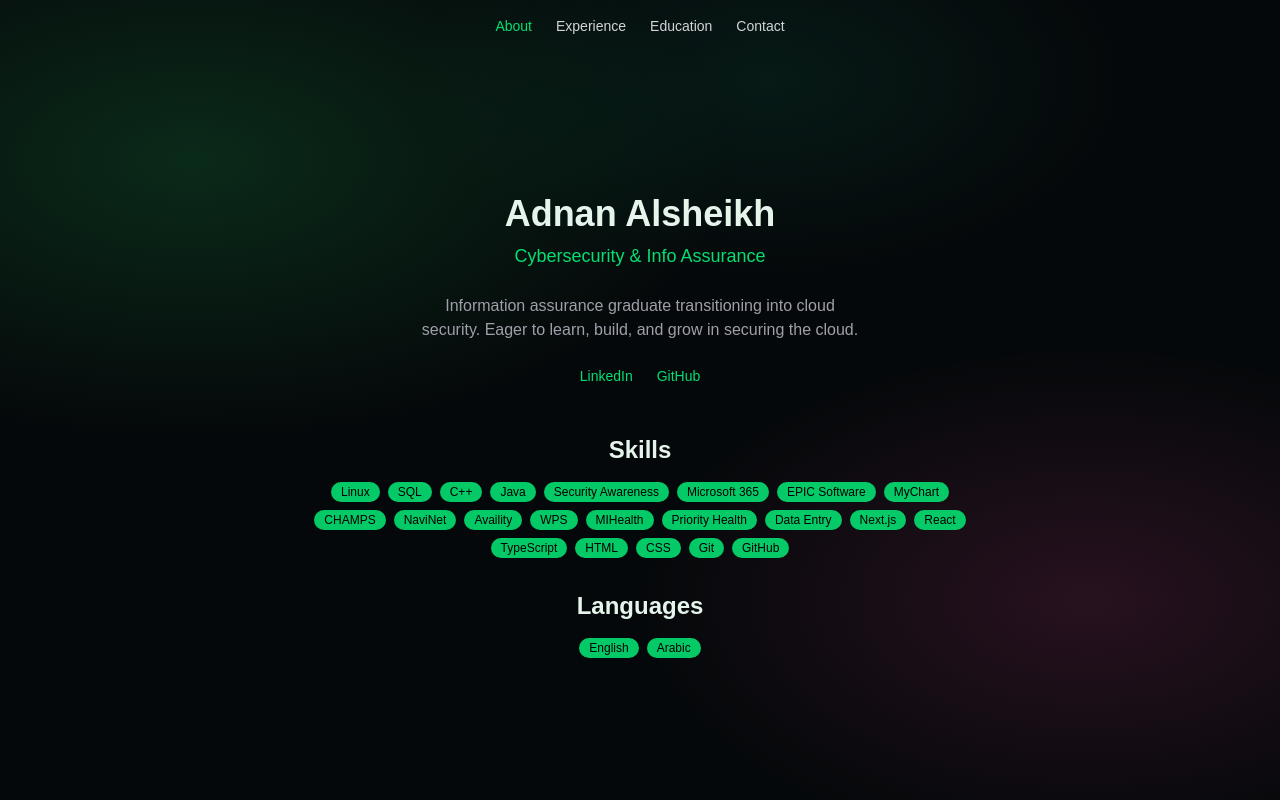
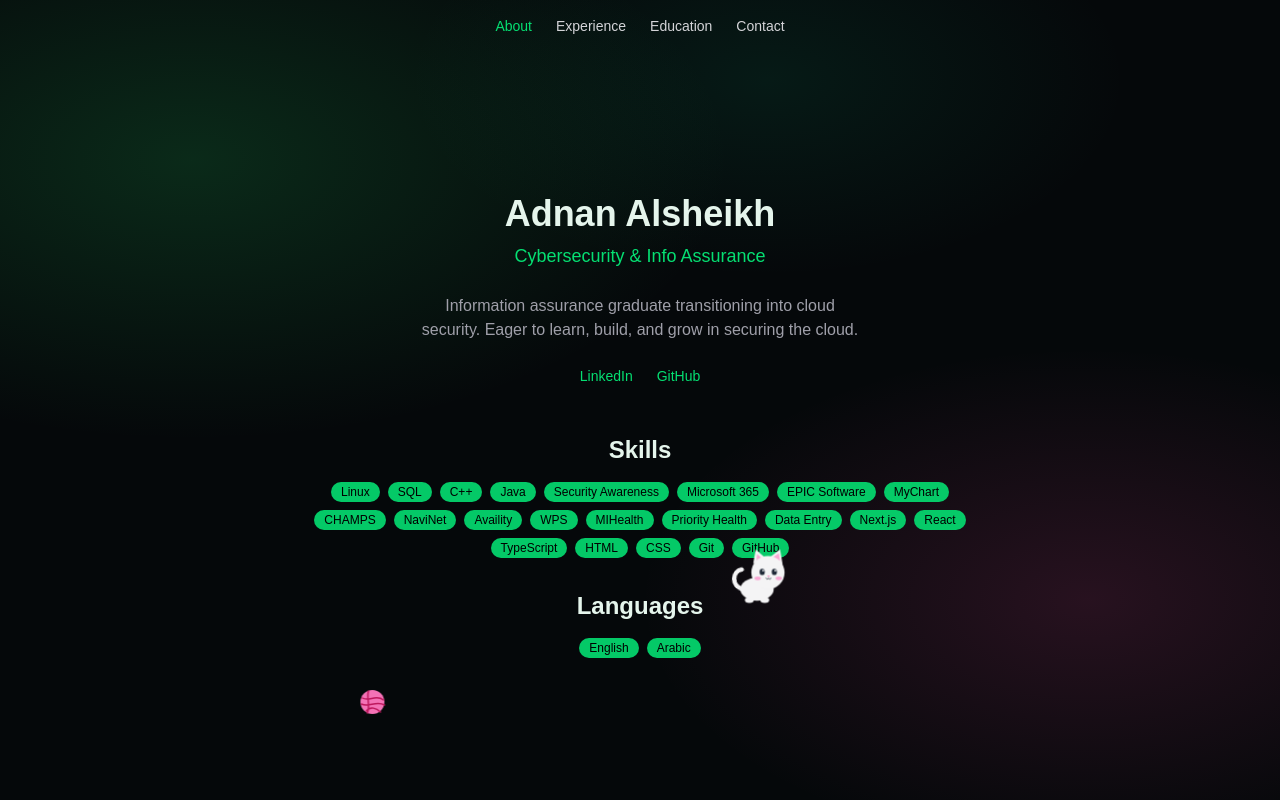
Before and after one commit to aalsheikh1/Portfolio, a Next.js app in the folder portfolio/: page / in a window 1280 px wide. Built offline with nearby package versions, Linux system fonts and the light colour scheme.

Commit message:
Added a cute cat to my about page

```diff
--- /dev/null
+++ b/portfolio/app/cat.tsx
@@ -0,0 +1,62 @@
+// Decorative cute white cat that wanders the screen, then finds a yarn ball
+// and plays with it. Animations live in globals.css (classes only, no inline
+// styles, so it works with the strict CSP).
+export function WalkingCat() {
+  return (
+    <div
+      aria-hidden="true"
+      className="pointer-events-none fixed inset-0 z-10 overflow-hidden"
+    >
+      <div className="cat-yarn absolute left-0 top-0 w-7">
+        <svg className="cat-yarn-spin" viewBox="0 0 28 28">
+          <circle cx="14" cy="14" r="12" fill="#f472b6" />
+          <path
+            d="M4 10 C 10 14, 18 6, 25 12 M3 16 C 10 20, 18 12, 26 17 M8 23 C 12 18, 18 20, 22 24 M10 3 C 8 10, 12 18, 9 25"
+            fill="none"
+            stroke="#be185d"
+            strokeWidth="1.5"
+            strokeLinecap="round"
+          />
+        </svg>
+      </div>
+      <div className="cat-path absolute left-0 top-0 w-16">
+        <div className="cat-face">
+          <div className="cat-bob">
+            <svg viewBox="0 0 100 90">
+              <path
+                className="cat-tail"
+                d="M24 64 C 4 62, 4 38, 18 34"
+                fill="none"
+                stroke="#f4f4f5"
+                strokeWidth="7"
+                strokeLinecap="round"
+              />
+              <ellipse cx="46" cy="64" rx="26" ry="18" fill="#f4f4f5" />
+              <ellipse cx="34" cy="81" rx="7" ry="4.5" fill="#f4f4f5" />
+              <ellipse cx="58" cy="81" rx="7" ry="4.5" fill="#f4f4f5" />
+              <polygon points="40,24 44,2 60,16" fill="#f4f4f5" />
+              <polygon points="66,14 82,2 86,26" fill="#f4f4f5" />
+              <polygon points="45,19 46,9 54,16" fill="#f9a8d4" />
+              <polygon points="71,14 80,8 82,20" fill="#f9a8d4" />
+              <circle cx="63" cy="38" r="26" fill="#f4f4f5" />
+              <ellipse cx="54" cy="37" rx="4" ry="5" fill="#1f2937" />
+              <ellipse cx="73" cy="37" rx="4" ry="5" fill="#1f2937" />
+              <circle cx="55.5" cy="35" r="1.5" fill="#ffffff" />
+              <circle cx="74.5" cy="35" r="1.5" fill="#ffffff" />
+              <ellipse cx="47" cy="47" rx="5" ry="3" fill="#f9a8d4" />
+              <ellipse cx="80" cy="47" rx="5" ry="3" fill="#f9a8d4" />
+              <polygon points="62,43 66,43 64,45.5" fill="#f472b6" />
+              <path
+                d="M60 47 q 2 3 4 0 q 2 3 4 0"
+                fill="none"
+                stroke="#1f2937"
+                strokeWidth="1.2"
+                strokeLinecap="round"
+              />
+            </svg>
+          </div>
+        </div>
+      </div>
+    </div>
+  );
+}
--- a/portfolio/app/globals.css
+++ b/portfolio/app/globals.css
@@ -22,3 +22,62 @@
   color: var(--foreground);
   font-family: Arial, Helvetica, sans-serif;
 }
+
+/* Cat + yarn scene (app/cat.tsx), one 25s loop:
+   wander the screen -> spot the yarn -> pounce -> bat it and chase it off. */
+@keyframes cat-path {
+  0% { transform: translate(-10vw, 82vh); }
+  16% { transform: translate(40vw, 82vh); }
+  28% { transform: translate(80vw, 50vh); }
+  40% { transform: translate(75vw, 8vh); }
+  52% { transform: translate(55vw, 25vh); }
+  62%, 67% { transform: translate(45vw, 82vh); }
+  68.5% { transform: translate(39vw, 70vh); }
+  70%, 74% { transform: translate(33vw, 82vh); }
+  78%, 82% { transform: translate(19vw, 82vh); }
+  86%, 90% { transform: translate(9vw, 82vh); }
+  100% { transform: translate(-12vw, 82vh); }
+}
+@keyframes cat-face {
+  0%, 27.9% { transform: scaleX(1); }
+  28%, 100% { transform: scaleX(-1); }
+}
+@keyframes cat-bob {
+  0%, 100% { transform: translateY(0); }
+  50% { transform: translateY(-3px); }
+}
+@keyframes cat-tail {
+  0%, 100% { transform: rotate(0deg); }
+  50% { transform: rotate(14deg); }
+}
+@keyframes cat-yarn {
+  0% { transform: translate(28vw, 86vh); opacity: 0; }
+  5%, 72% { transform: translate(28vw, 86vh); opacity: 1; }
+  76%, 80% { transform: translate(15vw, 86vh); }
+  84%, 88% { transform: translate(5vw, 86vh); }
+  97% { transform: translate(-10vw, 86vh); opacity: 1; }
+  100% { transform: translate(-10vw, 86vh); opacity: 0; }
+}
+@keyframes cat-yarn-spin {
+  0%, 72% { transform: rotate(0deg); }
+  76%, 80% { transform: rotate(-720deg); }
+  84%, 88% { transform: rotate(-1260deg); }
+  97%, 100% { transform: rotate(-2400deg); }
+}
+.cat-path { animation: cat-path 25s linear infinite; }
+.cat-face { animation: cat-face 25s linear infinite; }
+.cat-bob { animation: cat-bob 0.35s ease-in-out infinite; }
+.cat-tail {
+  transform-box: fill-box;
+  transform-origin: 100% 100%;
+  animation: cat-tail 1s ease-in-out infinite;
+}
+.cat-yarn { animation: cat-yarn 25s linear infinite; }
+.cat-yarn-spin { animation: cat-yarn-spin 25s linear infinite; }
+@media (prefers-reduced-motion: reduce) {
+  .cat-path, .cat-face, .cat-bob, .cat-tail, .cat-yarn, .cat-yarn-spin {
+    animation: none;
+  }
+  .cat-path { transform: translate(4vw, 82vh); }
+  .cat-yarn { transform: translate(12vw, 86vh); }
+}
--- a/portfolio/app/page.tsx
+++ b/portfolio/app/page.tsx
@@ -1,3 +1,5 @@
+import { WalkingCat } from "./cat";
+
 const skills = [
   "Linux",
   "SQL",
@@ -71,6 +73,7 @@
       <Tags items={skills} />
       <h2 className="mt-6 mb-2 text-2xl font-semibold">Languages</h2>
       <Tags items={languages} />
+      <WalkingCat />
     </main>
   );
 }
```
